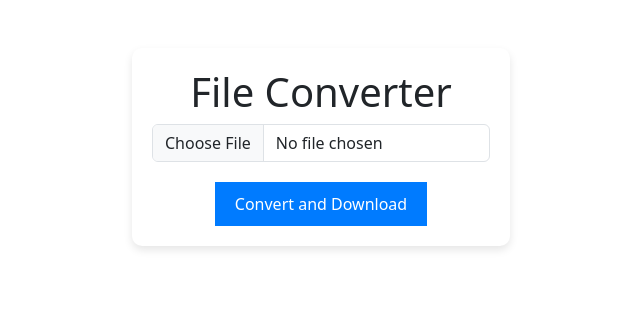
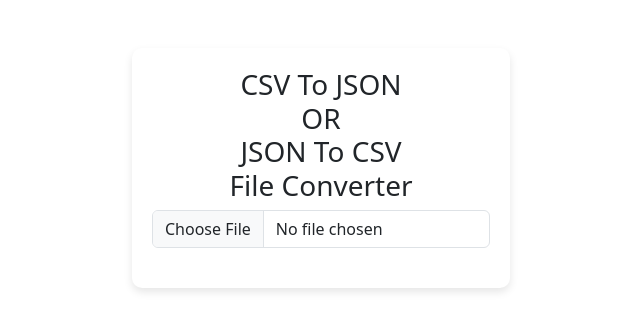
Before and after one commit to ultimate365/csv2json365, a Next.js app: page / in a window 1280 px wide. Shown: the top 330 px of the page, without its empty margins (319-959 px from the left). Built offline with nearby package versions, Linux system fonts and the light colour scheme.

Commit message:
first commit

```diff
--- a/src/components/CSV2JSON.jsx
+++ b/src/components/CSV2JSON.jsx
@@ -9,12 +9,17 @@ export default function CSV2JSON() {
 
   const handleFileUpload = (event) => {
     const file = event.target.files[0];
+    const fileNameWithoutExtension = file.name
+      .split(".")
+      .slice(0, -1)
+      .join(".");
     if (file.type === "text/csv" || file.type === "application/json") {
       setFileName(file.name.split(".").slice(0, -1).join(".")); // Remove extension
       const reader = new FileReader();
 
       reader.onload = () => {
-        setFileContent(reader.result);
+        const fileContent = reader.result;
+        convertFile(fileContent, fileNameWithoutExtension);
       };
 
       reader.readAsText(file);
@@ -35,15 +40,15 @@ export default function CSV2JSON() {
     a.href = url;
     a.download = fileName;
     a.click();
+    a.remove();
   };
 
-  const convertFile = () => {
+  const convertFile = (fileContent, fileName) => {
     let convertedFileName = fileName;
     if (isJson(fileContent)) {
       // Convert JSON to CSV
       const csv = jsonToCSV(JSON.parse(fileContent));
-      convertedFileName += ".csv";
-      downloadFile(csv, convertedFileName, "text/csv");
+      downloadFile(csv, `${fileName}.csv`, "text/csv");
     } else {
       // Convert CSV to JSON
       readString(fileContent, {
@@ -59,7 +64,7 @@ export default function CSV2JSON() {
           });
           const json = JSON.stringify(data, null, 2);
           convertedFileName += ".json";
-          downloadFile(json, convertedFileName, "application/json");
+          downloadFile(json, `${fileName}.json`, "application/json");
         },
         header: true,
       });
@@ -82,7 +87,12 @@ export default function CSV2JSON() {
   return (
     <div className="container my-5">
       <div className="container-main">
-        <h1>File Converter</h1>
+        <h3>
+          CSV To JSON
+          <br /> OR
+          <br /> JSON To CSV
+          <br />File Converter
+        </h3>
         <input
           type="file"
           id="fileInput"
@@ -90,7 +100,7 @@ export default function CSV2JSON() {
           accept=".csv,.json"
           onChange={handleFileUpload}
         />
-        <button onClick={convertFile}>Convert and Download</button>
+        {/* <button onClick={convertFile}>Convert and Download</button> */}
       </div>
       <Tooltip anchorSelect=".container-main" place="top">
         Please Upload only .csv or .json files
```
